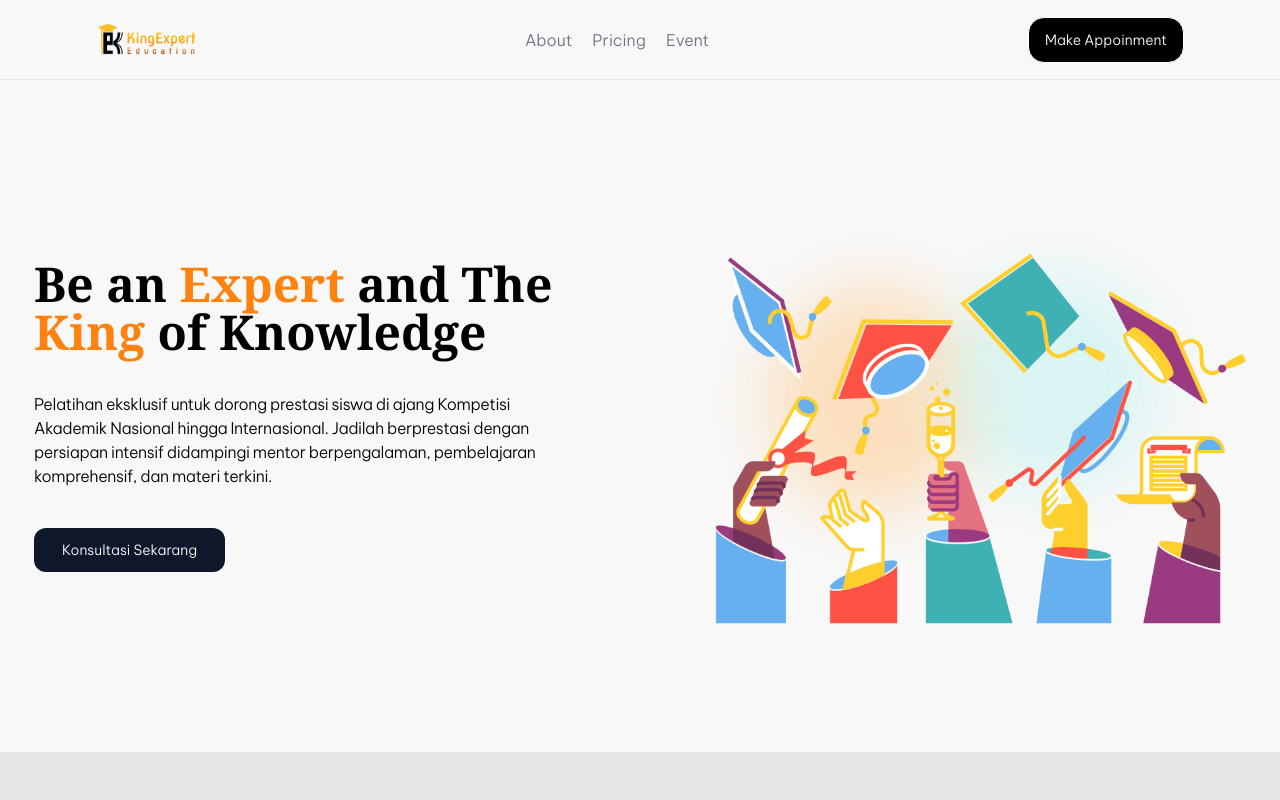
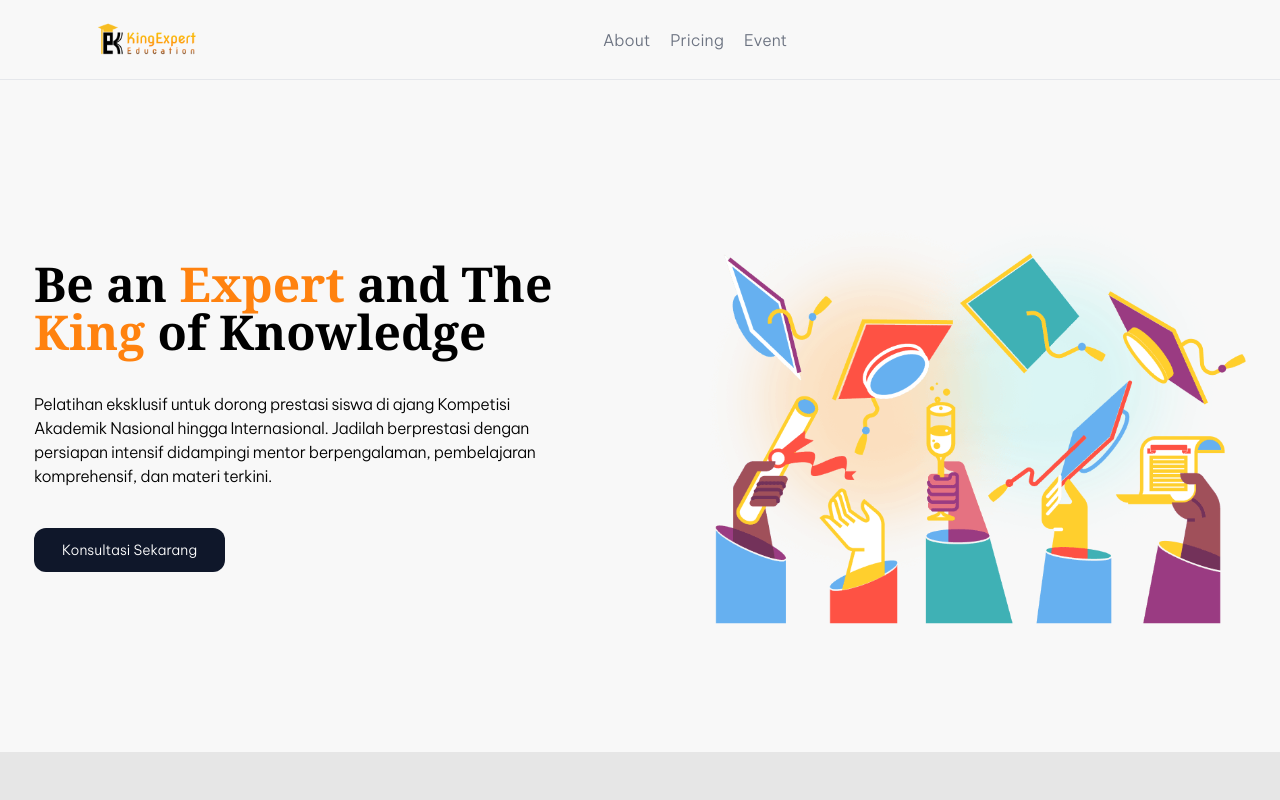
Before and after one commit to bktech-sh/kingexpert, a Next.js app: page / in a window 1280 px wide. Shown: the top 800 px of the page. Built offline with nearby package versions, Linux system fonts and the light colour scheme.

Commit message:
feat: add routing for about page

```diff
--- a/src/app/components/HeroSection/index.tsx
+++ b/src/app/components/HeroSection/index.tsx
@@ -19,7 +19,7 @@ const HeroSection = () => {
           </p>
         </div>
 
-        <button className="flex items-center justify-center gap-2 p-3 px-7 rounded-xl bg-slate-900 text-white w-fit text-sm">
+        <button className="flex items-center justify-center gap-2 p-3 px-7 rounded-xl bg-slate-900 text-white w-fit text-sm hover:bg-mainOrange transition-all duration-300">
           Konsultasi Sekarang
         </button>
       </div>
--- a/src/app/components/Navbar/Menu.tsx
+++ b/src/app/components/Navbar/Menu.tsx
@@ -1,7 +1,11 @@
+import Link from "next/link";
+
 const Menu = () => {
   return (
     <div className="flex gap-5">
-      <h4 className="text-gray-500">About</h4>
+      <Link className="text-gray-500" href="/about">
+        About
+      </Link>
       <h4 className="text-gray-500">Pricing</h4>
       <h4 className="text-gray-500">Event</h4>
     </div>
--- a/src/app/components/Navbar/index.tsx
+++ b/src/app/components/Navbar/index.tsx
@@ -1,6 +1,5 @@
 import Image from "next/image";
 import Menu from "./Menu";
-import BtnAppointment from "./BtnAppointment";
 
 const Navbar = () => {
   return (
@@ -10,9 +9,10 @@ const Navbar = () => {
         alt="main-logo"
         width={110}
         height={50}
+        className="cursor-pointer"
       />
       <Menu />
-      <BtnAppointment />
+      <div />
     </div>
   );
 };
```
